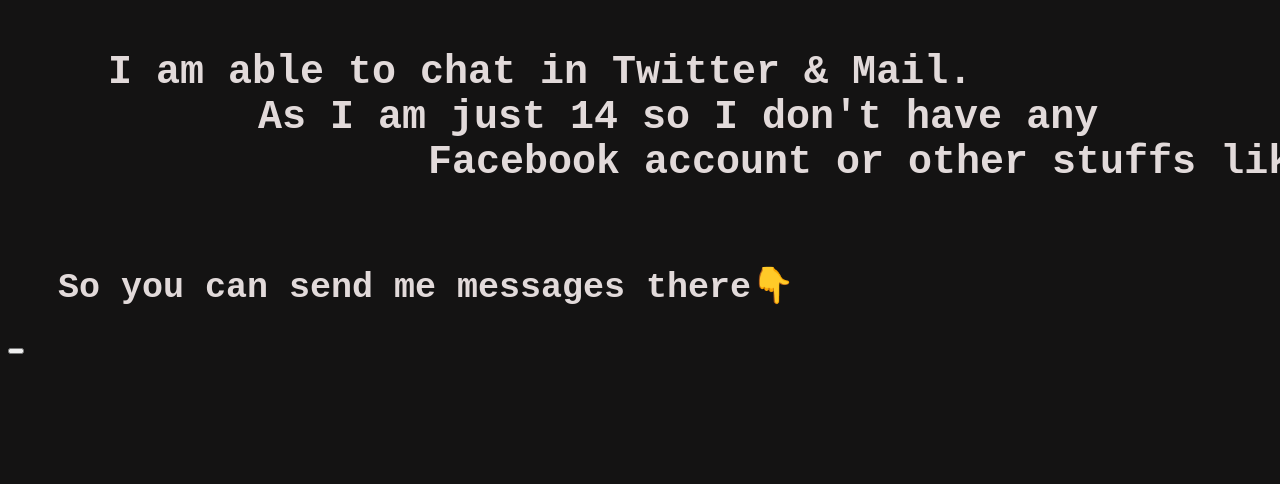
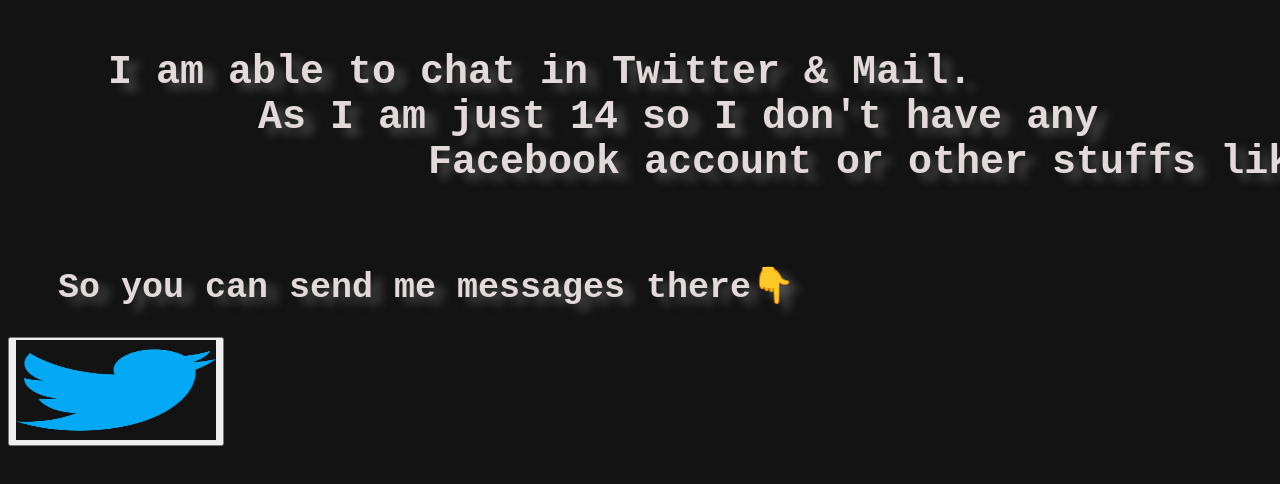
Before and after one commit to aditya136/own-web, a plain HTML site: page contact.html in a window 1280 px wide. Shown: the top 484 px of the page. Drawn offline with Linux system fonts and the light colour scheme.

Commit message:
little bit work for today

```diff
--- a/contact.html
+++ b/contact.html
@@ -16,6 +16,7 @@
     h1, h2 {
         font-family: 'Courier New', Courier, monospace;
         color: rgb(226, 218, 218);
+        text-shadow: rgba(82, 82, 82, 0.886) 10px 7px 10px;
     }
 
     h1 {
@@ -37,8 +38,10 @@
         font-size: 35px;
     }
     .twitter-account {
-        width: 1200px;
-        height: 200px;
+        width: 200px;
+        height: 100px;
+        background-color: rgb(20, 19, 19);
+        border: none;
     }
 </style>
 
@@ -48,6 +51,10 @@
 <body>
     <h1>I am able to chat in Twitter & Mail. <span class="second-line"> As I am just 14 so I don't have any </span> <span class="thered-line"> Facebook account or other stuffs like those.</span></h1>
     <h2>So you can send me messages there👇</h2>
-    <a > <button chref="https://twitter.com/Aditya1366" lass="twitter-account" src="twitter.png"></button> </a>
+    <button>
+        <a href="https://twitter.com/Aditya1366">
+            <img class="twitter-account" src="twitter.png">
+        </a>
+        </button>
 </body>
 </html>
```
